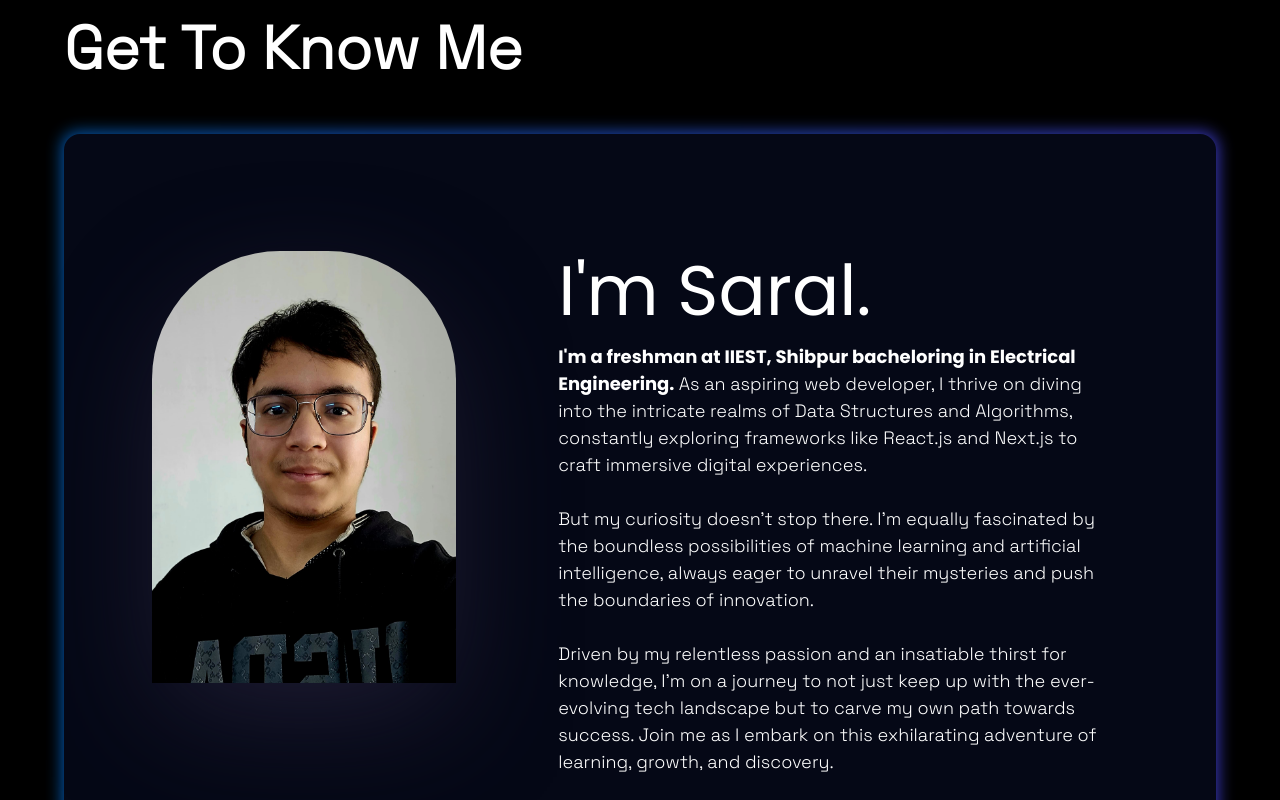
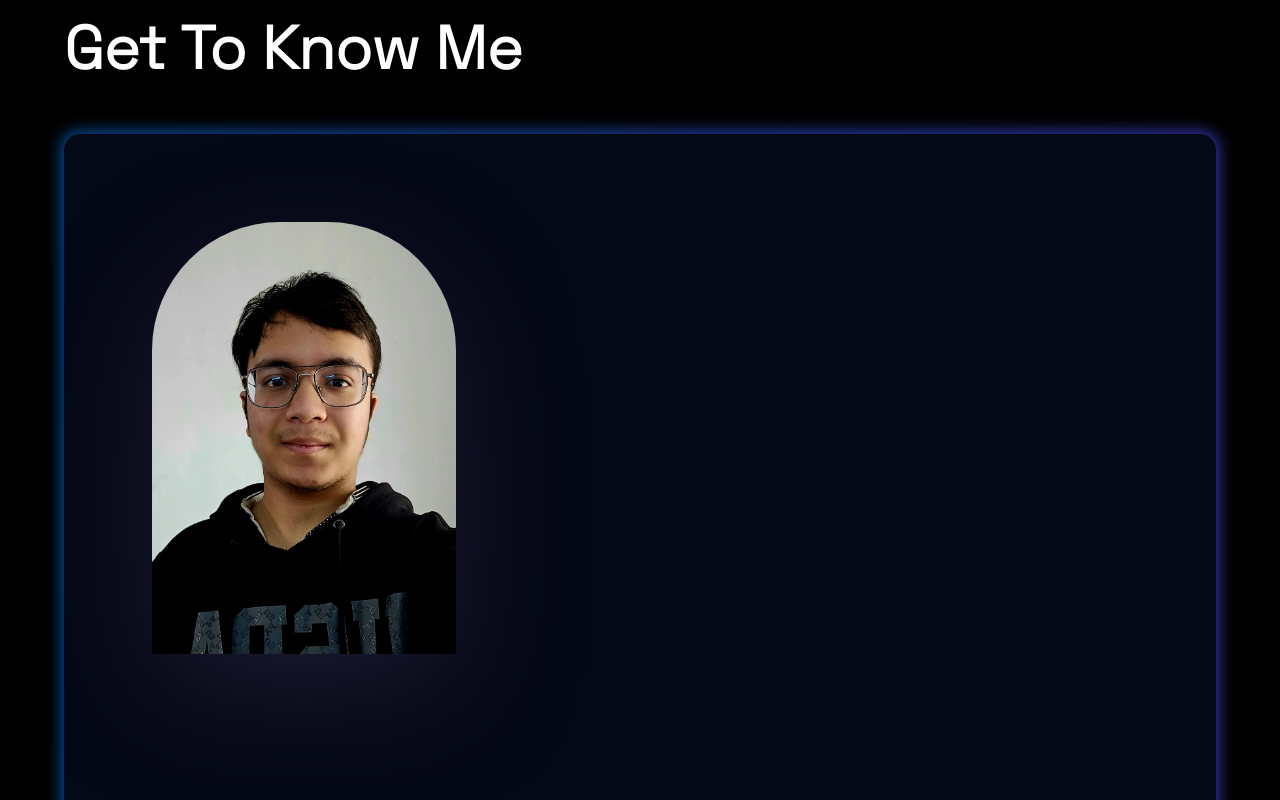
Before and after one commit to saral-gupta7/Portfolio, a React (Vite) app: page / in a window 1280 px wide. Shown: the part 860-1660 px from the top of the page. Built offline with nearby package versions, Linux system fonts and the light colour scheme; what tailwindcss-animated would draw is missing.

Commit message:
New Changes

```diff
--- a/src/components/AboutMe.jsx
+++ b/src/components/AboutMe.jsx
@@ -23,7 +23,7 @@ const AboutMe = () => {
       </motion.div>
       {/* <div className="max-w-[80rem] flex justify-center items-center mx-auto"> */}
       <div
-        className={` relative px-16 py-16 w-full mx-auto flex md:flex-row  items-center justify-between bg-primary group rounded-2xl font-grotesk `}
+        className={` relative px-16 py-16 w-full mx-auto flex md:flex-row flex-wrap items-center justify-between bg-primary group rounded-2xl font-grotesk `}
       >
         <div className="absolute -inset-0.5 bg-gradient-to-r from-[#0575E6] to-[#4d4dff] rounded-2xl blur z-[-3] opacity-75 group-hover:opacity-100 transition duration-300 "></div>
         <div className="w-[30rem] flex flex-col items-start p-6">
```
